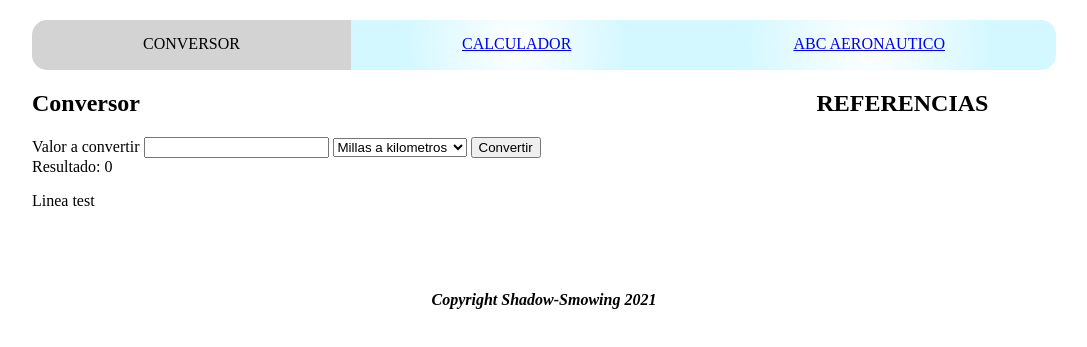
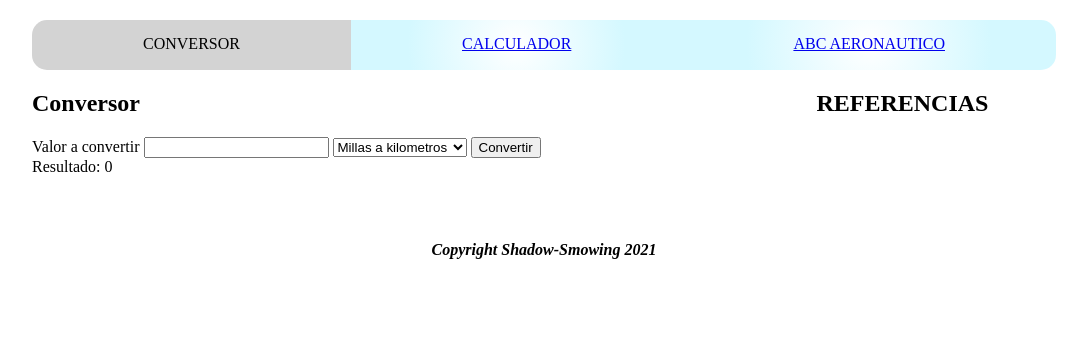
Before and after one commit to Smowing33/App-P-lotos, a plain HTML site: page public/index.html in a window 1280 px wide. Shown: the part 121-468 px from the top of the page, without its empty margins (96-1183 px from the left). Drawn offline with Linux system fonts and the light colour scheme.

Commit message:
Se borro la linea de test.

```diff
--- a/public/index.html
+++ b/public/index.html
@@ -34,7 +34,6 @@
 	<button onclick="javascript:handleConvertir()" >Convertir</button><br>
 	<label>Resultado:</label>
 	<label id="lblResultado">0</label>
-	<p>Linea test</p>
 </article>
 
 <aside>
```
